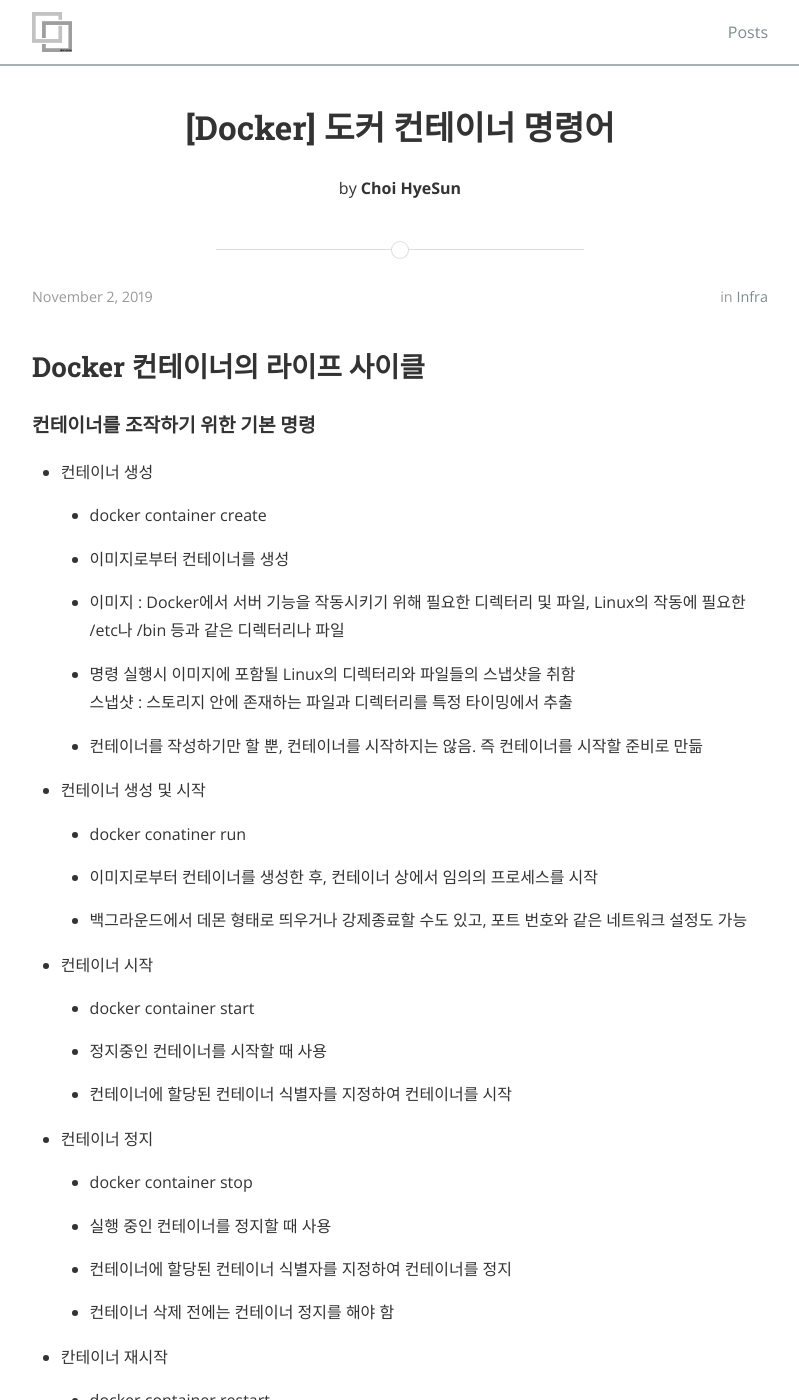
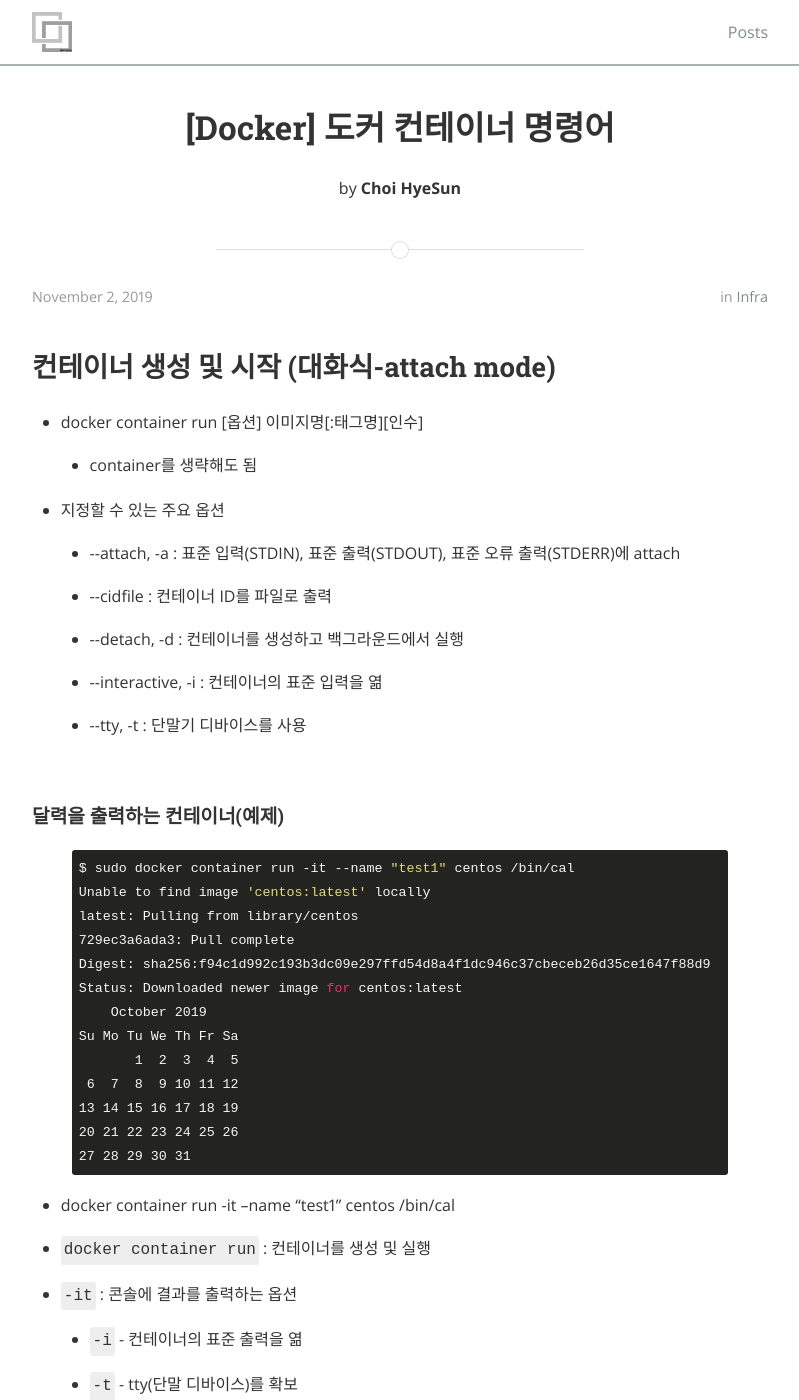
Before and after one commit to gptjs409/gptjs409.github.io, a Jekyll site: the page built from _posts/infra/2019-11-02-docker-container-command.md, in a window 1280 px wide and 1400 px high. Shown: the whole window, without its empty margins (240-1039 px from the left). Built offline with Jekyll 4.4.1, drawn with Linux system fonts in a browser that asks for light colours; nearby versions of some CDN libraries; some of the changed text lies outside the part shown.

Commit message:
Update 2019-11-02-docker-container-command.md

```diff
--- a/_posts/infra/2019-11-02-docker-container-command.md
+++ b/_posts/infra/2019-11-02-docker-container-command.md
@@ -12,72 +12,6 @@ tags:
   - Container
   - 컨테이너
 ---
-
-## Docker 컨테이너의 라이프 사이클
-
-#### 컨테이너를 조작하기 위한 기본 명령
-
-- 컨테이너 생성
-
-  - docker container create
-
-  - 이미지로부터 컨테이너를 생성
-
-  - 이미지 : Docker에서 서버 기능을 작동시키기 위해 필요한 디렉터리 및 파일, Linux의 작동에 필요한 /etc나 /bin 등과 같은 디렉터리나 파일
-
-  - 명령 실행시 이미지에 포함될 Linux의 디렉터리와 파일들의 스냅샷을 취함
-  <br>스냅샷 : 스토리지 안에 존재하는 파일과 디렉터리를 특정 타이밍에서 추출
-
-  - 컨테이너를 작성하기만 할 뿐, 컨테이너를 시작하지는 않음. 즉 컨테이너를 시작할 준비로 만듦
-
-- 컨테이너 생성 및 시작
-
-  - docker conatiner run
-
-  - 이미지로부터 컨테이너를 생성한 후, 컨테이너 상에서 임의의 프로세스를 시작
-
-  - 백그라운드에서 데몬 형태로 띄우거나 강제종료할 수도 있고, 포트 번호와 같은 네트워크 설정도 가능
-
-- 컨테이너 시작
-
-  - docker container start
-
-  - 정지중인 컨테이너를 시작할 때 사용
-
-  - 컨테이너에 할당된 컨테이너 식별자를 지정하여 컨테이너를 시작
-
-- 컨테이너 정지
-
-  - docker container stop
-
-  - 실행 중인 컨테이너를 정지할 때 사용
-
-  - 컨테이너에 할당된 컨테이너 식별자를 지정하여 컨테이너를 정지
-
-  - 컨테이너 삭제 전에는 컨테이너 정지를 해야 함
-
-- 칸테이너 재시작
-
-  - docker container restart
-
-  - 실행 중인 컨테이너를 재시작할 때 사용
-
-- 컨테이너 삭제
-
-  - docker container rm
-
-  - 정지된 컨테이너 프로세스를 삭제할 때 사용
-
-- 컨테이너 상태 확인
-
-  - docker container ps
-
-- 일시정지
-
-  - docker container pause
-
-<br>
-<br>
 
 ## 컨테이너 생성 및 시작 (대화식-attach mode)
 
```
Also changed, not shown: other parts of _posts/infra/2019-11-02-docker-container-command.md (+2 -2 lines).
